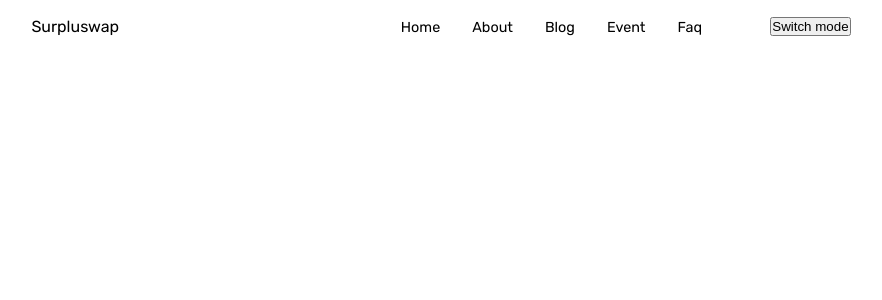
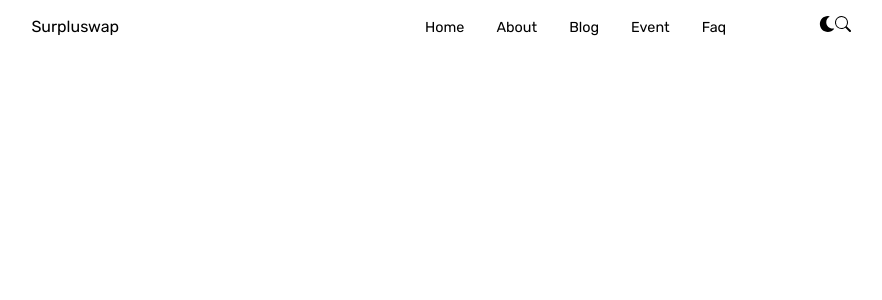
Before and after one commit to oghenenyerhovwo/Surpluswap, a React (Create React App) app in the folder client/: page / in a window 1280 px wide. Shown: the top 300 px of the page, without its empty margins (199-1081 px from the left). Built offline with nearby package versions, Linux system fonts and the light colour scheme.

Commit message:
feat: Add light/dark mode
App can switch from light mode to dark mode and can return mode after reload

```diff
--- a/client/src/actions/generalActions/index.js
+++ b/client/src/actions/generalActions/index.js
@@ -2,6 +2,8 @@ import {
   CHANGE_LIGHT_MODE,
 } from "../../constants/generalConstants.js";
 
-export const changeLightMode = () => (dispatch) =>  {
+export const changeLightMode = () => (dispatch, getState) =>  {
+  const lightMode= getState().generalStore.lightMode
   dispatch({type: CHANGE_LIGHT_MODE})
+  localStorage.setItem("impex_light_mode", JSON.stringify({lightMode: !lightMode}))
 }
--- a/client/src/components/AppContainer/appcontainer.module.css
+++ b/client/src/components/AppContainer/appcontainer.module.css
@@ -7,5 +7,5 @@
 }
 
 .app_container_dark{
-    background: purple;
+    background: var(--color-dark-blue);
 }
--- a/client/src/components/Header/index.js
+++ b/client/src/components/Header/index.js
@@ -1,9 +1,11 @@
 import { useRef } from "react"
-// import { useSelector } from 'react-redux'
-import { useDispatch } from 'react-redux'
+import { useDispatch, useSelector } from 'react-redux'
 
 // importing components
 import { GiHamburgerMenu } from 'react-icons/gi';
+import { BsSearch } from 'react-icons/bs';
+import { FaMoon } from 'react-icons/fa';
+import { BsFillSunFill } from 'react-icons/bs';
 // import Avatar from "../Avatar"
 import { Link } from 'react-router-dom'
 
@@ -22,6 +24,9 @@ const Header = () => {
   const dispatch = useDispatch()
 
   // global state
+  const {
+    lightMode,
+  }=  useSelector(state => state.generalStore)
   // const { currentUser } =  useSelector(state => state.userStore)
   // const [toggleMenu, setToggleMenu] = useState(false)
 
@@ -74,7 +79,8 @@ const Header = () => {
           </ul>
         </nav>
         <nav>
-          <button onClick={handleLightMode}>Switch mode</button>
+          {lightMode ? <FaMoon onClick={handleLightMode} /> : <BsFillSunFill onClick={handleLightMode} />}
+          <BsSearch />
         </nav>
         {/* {
           currentUser._id ? <Link  className="flex flex__center" to={`/profile/${currentUser._id}`}><span className={styles.name}>{currentUser.fullName.split(" ")[0]}</span> {currentUser.profilePic ? <img className={styles.profile_pic} src={currentUser.profilePic} alt="profile_pic" /> : <span className={styles.profile_pic}><Avatar gender={currentUser.gender} /></span>  } </Link>:
--- a/client/src/reducers/generalReducers.js
+++ b/client/src/reducers/generalReducers.js
@@ -3,7 +3,9 @@ import {
 } from "../constants/generalConstants";
 
 const initialState = {
-    lightMode: localStorage.getItem("impex_light_mode") ? JSON.parse(localStorage.getItem("impex_light_mode")) : true,
+    lightMode: localStorage.getItem("impex_light_mode") ?
+        (JSON.parse(localStorage.getItem("impex_light_mode")) &&  JSON.parse(localStorage.getItem("impex_light_mode")).lightMode)
+        : true,
 }
 
 const generalReducers =  (state = initialState, action) => {
```
